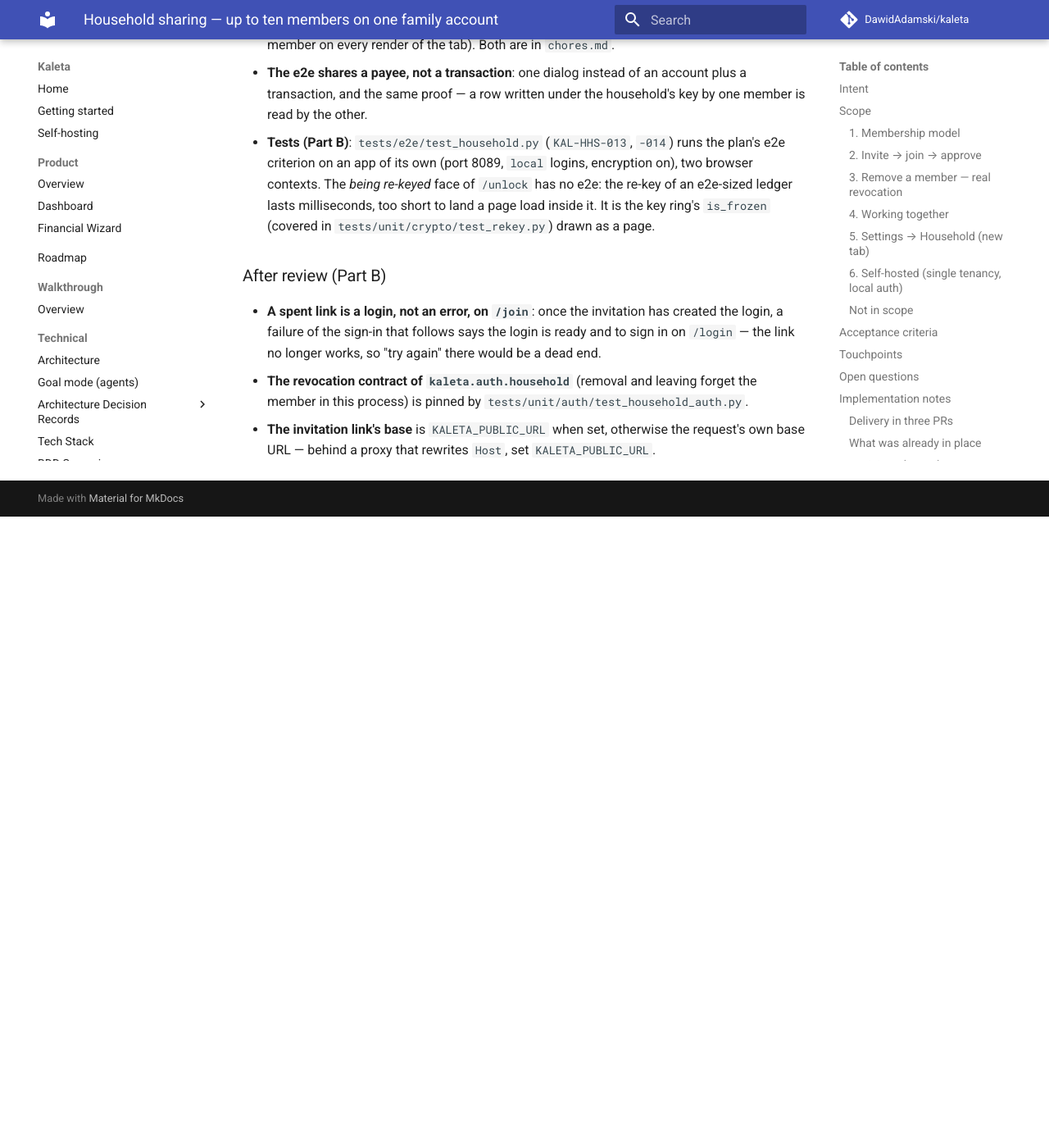
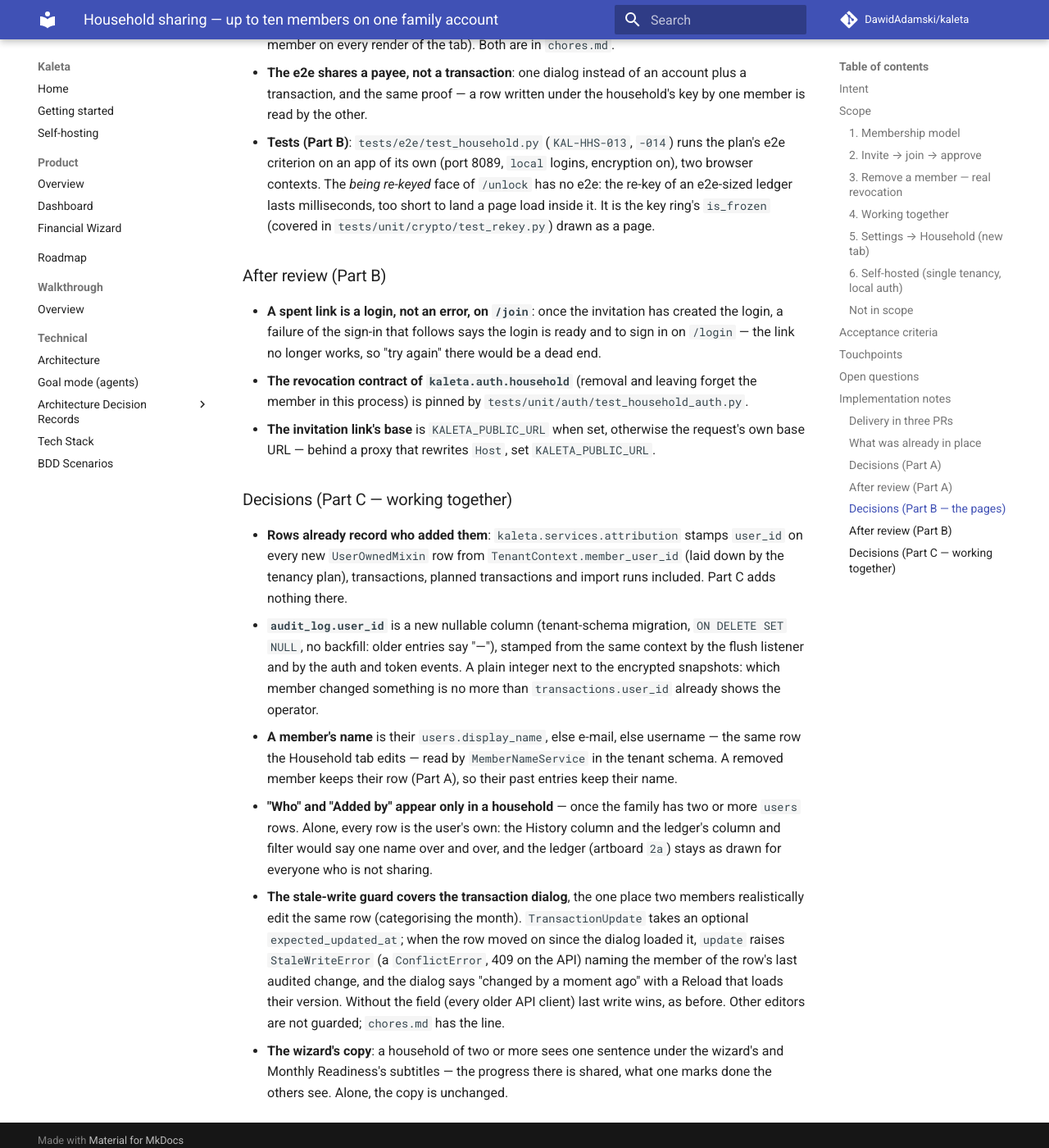
Before and after one commit to DawidAdamski/kaleta, an MkDocs documentation site: the page built from docs/plans/hosted-household-sharing.md, in a window 1280 px wide and 1400 px high, scrolled down 8648 px. Shown: the whole window at 82% size. Built offline with MkDocs 1.6.1 and Material for MkDocs 9.7.7, drawn with Linux system fonts in a browser that asks for light colours; comment, search, counter and statistics services are not loaded; before the commit the page ends 9278 px from its top, so only the background shows below that.

Commit message:
docs(plans): household sharing Part C — working together's decisions
Co-Authored-By: Claude Opus 5.5 <noreply@anthropic.com>

```diff
--- a/docs/plans/hosted-household-sharing.md
+++ b/docs/plans/hosted-household-sharing.md
@@ -374,3 +374,32 @@ columns, `tenant_invites`, `TenantStatus.REKEYING`, `tenants.key_version`, the
   member in this process) is pinned by `tests/unit/auth/test_household_auth.py`.
 - **The invitation link's base** is `KALETA_PUBLIC_URL` when set, otherwise the request's
   own base URL — behind a proxy that rewrites `Host`, set `KALETA_PUBLIC_URL`.
+
+### Decisions (Part C — working together)
+
+- **Rows already record who added them**: `kaleta.services.attribution` stamps `user_id` on
+  every new `UserOwnedMixin` row from `TenantContext.member_user_id` (laid down by the
+  tenancy plan), transactions, planned transactions and import runs included. Part C adds
+  nothing there.
+- **`audit_log.user_id`** is a new nullable column (tenant-schema migration, `ON DELETE SET
+  NULL`, no backfill: older entries say "—"), stamped from the same context by the flush
+  listener and by the auth and token events. A plain integer next to the encrypted
+  snapshots: which member changed something is no more than `transactions.user_id` already
+  shows the operator.
+- **A member's name** is their `users.display_name`, else e-mail, else username — the same
+  row the Household tab edits — read by `MemberNameService` in the tenant schema. A removed
+  member keeps their row (Part A), so their past entries keep their name.
+- **"Who" and "Added by" appear only in a household** — once the family has two or more
+  `users` rows. Alone, every row is the user's own: the History column and the ledger's
+  column and filter would say one name over and over, and the ledger (artboard `2a`) stays
+  as drawn for everyone who is not sharing.
+- **The stale-write guard covers the transaction dialog**, the one place two members
+  realistically edit the same row (categorising the month). `TransactionUpdate` takes an
+  optional `expected_updated_at`; when the row moved on since the dialog loaded it,
+  `update` raises `StaleWriteError` (a `ConflictError`, 409 on the API) naming the member
+  of the row's last audited change, and the dialog says "changed by <name> a moment ago"
+  with a Reload that loads their version. Without the field (every older API client)
+  last write wins, as before. Other editors are not guarded; `chores.md` has the line.
+- **The wizard's copy**: a household of two or more sees one sentence under the wizard's
+  and Monthly Readiness's subtitles — the progress there is shared, what one marks done
+  the others see. Alone, the copy is unchanged.
```
